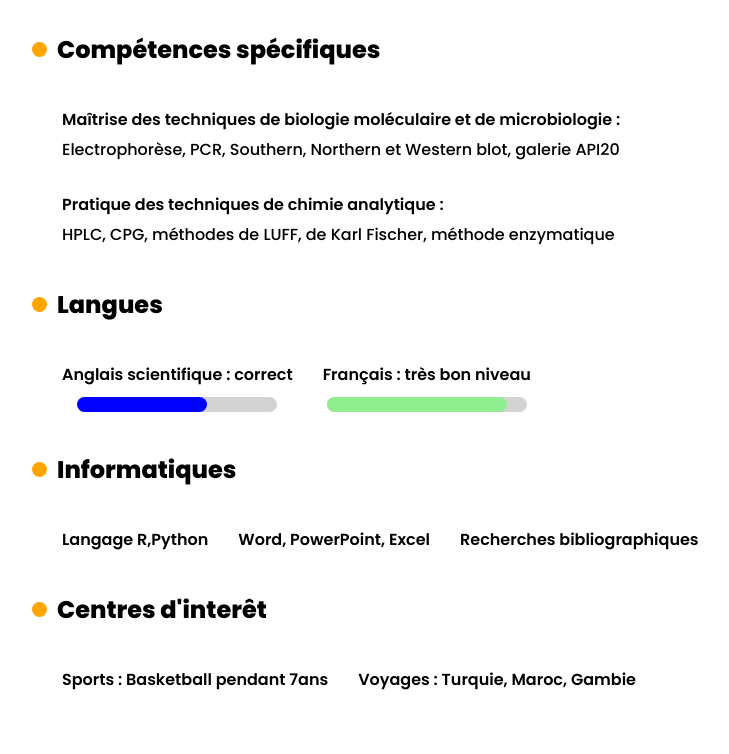
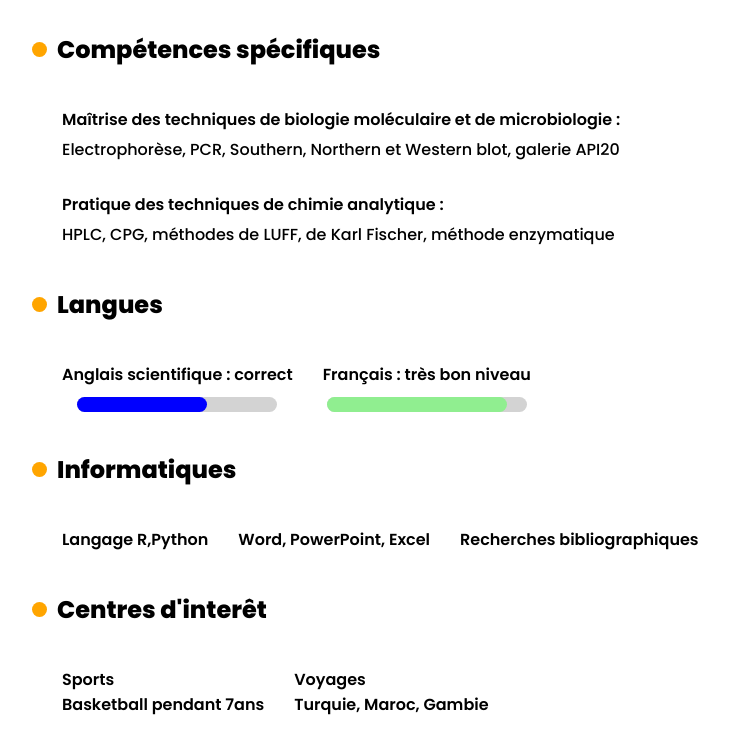
Before and after one commit to NayZBySodium/cv-snt, a plain HTML site: page index.html in a window 1280 px wide. Shown: the part 1423-2177 px from the top of the page, without its empty margins (123-852 px from the left). Drawn offline with Linux system fonts and the light colour scheme.

Commit message:
Update index.html

```diff
--- a/index.html
+++ b/index.html
@@ -173,8 +173,14 @@
             <h2>Centres d'interêt</h2>
         </div>
         <div class="ci-container">
-            <div class="ci">Sports : Basketball pendant 7ans</div>
-            <div class="ci">Voyages : Turquie, Maroc, Gambie</div>
+            <div class="ci">
+                <div class="ci-titre">Sports</div>
+                <div class="ci-desc">Basketball pendant 7ans</div>
+            </div>
+            <div class="ci">
+                <div class="ci-titre">Voyages</div>
+                <div class="ci-desc">Turquie, Maroc, Gambie</div>
+            </div>
         </div>
     </div>
 </body>
```
